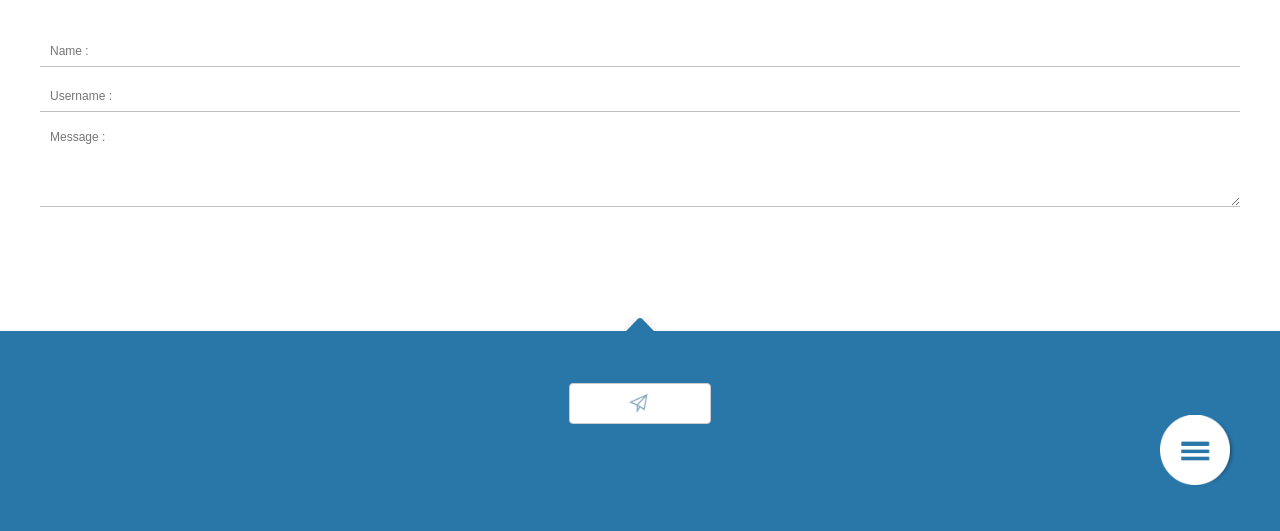
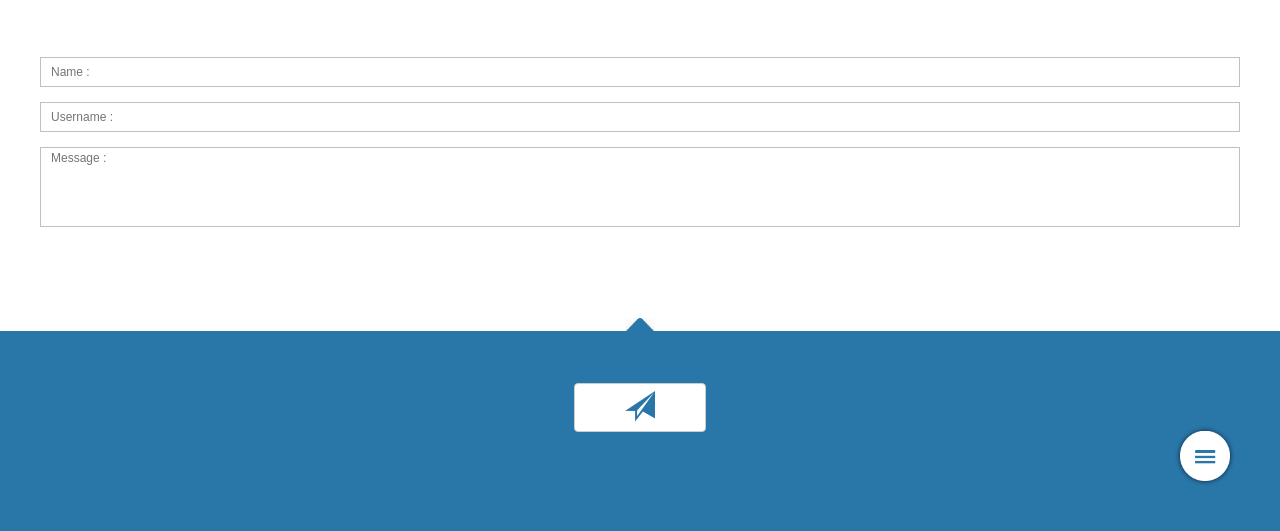
Before and after one commit to ldridi/smartsquare, a plain HTML site: page contact.html in a window 1280 px wide. Shown: the part 269-800 px from the top of the page. Drawn offline with nearby package versions, Linux system fonts and the light colour scheme; a web font is replaced by a local one.

Commit message:
reglage all required

```diff
--- a/contact.html
+++ b/contact.html
@@ -21,10 +21,35 @@
       <script src="https://oss.maxcdn.com/html5shiv/3.7.2/html5shiv.min.js"></script>
       <script src="https://oss.maxcdn.com/respond/1.4.2/respond.min.js"></script>
     <![endif]-->
+    <style type="text/css">
+    a{
+      text-decoration: none;
+      color: white;
+    }
+    a:hover{
+      text-decoration: none;
+      color: white;
+    }
+    </style>
   </head>
   <body>
+
     <div class="contenu">
+    <div class="menu_page" style="position:fixed;background:rgba(53, 125, 173,0.9);width:100%;height:100vh;z-index:9;display:none;">
+         <div class="row">
+            <div class="col-md-6 col-xs-6 col-lg-offset-3 col-xs-offset-3" style="position:absolute;top:30%;">
+               <ul class="list-group list_menu">
+                  <li class="list-group-item" ><a href="index.html#Simplicity">Simplicity</a></li>
+                  <li class="list-group-item"><a href="index.html#Mesureable">Mesureable</a></li>
+                  <li class="list-group-item" ><a href="index.html#Accessibility">Accessibility</a></li>
+                  <li class="list-group-item" ><a href="index.html#Result">Result</a></li>
+                  <li class="list-group-item" ><a href="index.html#Time">Time & Again</a></li>
+               </ul>
+            </div>
+         </div>
+      </div>
       <div class="row">
+
           <div class="col-md-12">
               <div class="top">
                   <div class="row">
@@ -35,7 +60,7 @@
                           <img src="image/contact.png" class="logo_contact pull-right" width="50">
                       </div>
                       <div class="col-md-12"  >
-                          <p style="margin-top:-30px;">
+                          <p style="margin-top:-10px;">
                                   <h1 class="text1 text-center">Say hi,</h1>
                               </p>
                               <p class="text-center">
@@ -60,6 +85,7 @@
                   </div>
               </div>
           </div>
+
           <div class="col-md-12">
               <div class="bottom">
                   <div class="row">
@@ -69,26 +95,9 @@
                       <div class="col-md-12">
 
                               <p class="text-center" style="padding-right:4%;padding-top:1%;">
-                                    <div class="parent2">
-                                      <a href="index-2.html#section5" class="scroll">
-                                        <div class="test1"><b style="color:#2976A9;font-size:20px;">T</b></div>
-                                      </a>
-                                      <a href="index-2.html#section4" class="scroll">
-                                        <div class="test2"><b style="color:#2976A9;font-size:20px;">R</b></div>
-                                      </a>
-                                      <a href="index-2.html#section3" class="scroll">
-                                        <div class="test3"><b style="color:#2976A9;font-size:20px;">A</b></div>
-                                      </a>
-                                      <a href="index-2.html#section2" class="scroll">
-                                        <div class="test4"><b style="color:#2976A9;font-size:20px;">M</b></div>
-                                      </a>
-                                      <a href="index-2.html#section1" class="scroll">
-                                        <div class="test5"><b style="color:#2976A9;font-size:20px;">S</b></div>
-                                      </a>
-                                      <div class="mask2">
-                                        <img src='image/menu.png' width='70' style='margin-top:-15px;margin-left:-10px;'>
-                                      </div>
-                                    </div>
+                                  <div class="parent2">
+                                     <div class="mask2"><img src='image/menu.png' class="image_mask"></div>
+                                  </div>
                               </p>
 
                       </div>
@@ -98,7 +107,7 @@
                           <div class="col-md-12">
                               <p class="text-center">
                                   <div class="form-group">
-                                      <button class="btn btn-default btn-md center-block btn-send"><img src="image/send.png" class="image_send"></button>
+                                      <button class="btn btn-default btn-md center-block btn-send"><i class="glyphicon glyphicon-send image_send"></i></button>
                                   </div>
                               </p>
                           </div>
--- a/css/style_contact.css
+++ b/css/style_contact.css
@@ -36,20 +36,16 @@ body{
 }
 
 
-
-
-
-
 .parent2 {
   bottom:50px;
   right:50px;
   position:fixed;
  display:block;
-  width:60px;
-  height:60px;
+  width:50px;
+  height:50px;
   background-color:transparent;
   border-radius:50%;
-  z-index:20;
+  z-index:9999;
   -webkit-box-shadow: 0px 0px 5px 0px rgba(0,0,0,0.75);
 -moz-box-shadow: 0px 0px 5px 0px rgba(0,0,0,0.75);
 box-shadow: 0px 0px 5px 0px rgba(0,0,0,0.75);
@@ -57,85 +53,23 @@ box-shadow: 0px 0px 5px 0px rgba(0,0,0,0.75);
 .mask2 {
   bottom:50px;
   right:50px;
-  width:60px;
-  height:60px;
+  width:50px;
+  height:50px;
   background:#2976A9;
   border-radius:50%;
   position:absolute;
-  z-index:21;
+  z-index:9999;
   color:white;
   text-align:center;
   line-height:70px;
   cursor:pointer;
   position:fixed;
 }
-.test1 {
-  width:70%;
-  height:70%;
-  background-color:white;
-  border-radius:50%;
+.image_mask{
+  width: 50px;
+  height: 50px;
+  right: 0px;
   position:absolute;
-  color:white;
-  text-align:center;
-  line-height:45px;
-    top:5%;
-  left:0%;
-  z-index:19;
-  transition: all 500ms cubic-bezier(0.680, -0.550, 0.265, 1.550);
-    position:absolute;
-}
-.test2 {
-  width:70%;
-  height:70%;
-  background-color:white;
-  border-radius:50%;
-  position:absolute;
-  color:white;
-  text-align:center;
-  line-height:45px;
-    top:5%;
-  left:0%;
-  z-index:19;
-  transition: all 500ms cubic-bezier(0.680, -0.550, 0.265, 1.550) .2s;
-}
-.test3 {
-  width:70%;
-  height:70%;
-  background-color:white;
-  border-radius:50%;
-  position:absolute;
-  color:white;
-  text-align:center;
-  line-height:45px;
-    top:5%;
-  left:0%;
-  transition: all 500ms cubic-bezier(0.680, -0.550, 0.265, 1.550) .4s;
-}
-  .test4 {
-  width:70%;
-  height:70%;
-  background-color:white;
-  border-radius:50%;
-  position:absolute;
-  color:white;
-  text-align:center;
-  line-height:45px;
-    top:5%;
-  left:0%;
-  transition: all 500ms cubic-bezier(0.680, -0.550, 0.265, 1.550) .6s;
-}
-.test5 {
- width:70%;
-  height:70%;
-  background-color:white;
-  border-radius:50%;
-  position:absolute;
-  color:white;
-  text-align:center;
-  line-height:45px;
-    top:5%;
-  left:0%;
-  transition: all 500ms cubic-bezier(0.680, -0.550, 0.265, 1.550) .8s;
 }
 
 
@@ -143,16 +77,20 @@ box-shadow: 0px 0px 5px 0px rgba(0,0,0,0.75);
   cursor: pointer;
 }
 
-.btn-send{
-  padding-left: 50px;
-  padding-right: 50px;
-}
-.btn-send:hover, :focus{
-  background: white;
-}
+
 
 
 @media only screen and (min-width : 320px) {
+  .list_menu li{
+    background: transparent;
+    border: 0;
+    text-align: center;
+    font-size: 20px;
+    margin-left: 20px;
+    color: white;
+    font-family: 'Montserrat Light', arial;
+    cursor: pointer;
+}
   .text1{
     font-size: 30px;
     color: #404040;
@@ -173,11 +111,12 @@ box-shadow: 0px 0px 5px 0px rgba(0,0,0,0.75);
 
 }
 .image_send{
-  width: 70px;
+  font-size: 20px;
+  color: #2976AA;
 }
 .btn-send{
-  padding-left: 10px;
-  padding-right: 10px;
+  padding-left: 30px;
+  padding-right: 30px;
 
 }
 .btn-send:hover, :focus{
@@ -185,7 +124,7 @@ box-shadow: 0px 0px 5px 0px rgba(0,0,0,0.75);
 }
 
 .textarea_form{
-  height: 150px;
+  height: 90px;
   width: 100%;
   padding-left: 10px;
   border-top: 0px;
@@ -195,6 +134,7 @@ box-shadow: 0px 0px 5px 0px rgba(0,0,0,0.75);
   font-family: 'Montserrat Light', arial;
   font-weight: normal;
   font-size: 12px;
+  resize:none;
 }
 .input_form{
   width: 100%;
@@ -210,7 +150,7 @@ box-shadow: 0px 0px 5px 0px rgba(0,0,0,0.75);
 }
 .logo_contact{
 
-  top:30px;
+  top:35px;
   right:50px;
   position:fixed;
  display:block;
@@ -218,14 +158,22 @@ box-shadow: 0px 0px 5px 0px rgba(0,0,0,0.75);
   font-size: 30px;
   color: #2976A9;
 
-  z-index:20;
 }
 .logo_logo{
    width: 130px;
 }
 }
 
-@media only screen and (min-width : 1200px) {
+@media only screen and (min-width : 768px) {
+  .list_menu li{
+    background: transparent;
+    border: 0;
+    text-align: center;
+    font-size: 25px;
+    color: white;
+    font-family: 'Montserrat Light', arial;
+    cursor: pointer;
+}
   .text1{
     font-size: 80px;
     color: #404040;
@@ -245,11 +193,12 @@ box-shadow: 0px 0px 5px 0px rgba(0,0,0,0.75);
 }
 
 .image_send{
-  width: 80px;
+  font-size: 30px;
+  color: #2976AA;
 }
 .btn-send{
-  padding-left:30px;
-  padding-right: 30px;
+  padding-left:50px;
+  padding-right: 50px;
 
 }
 .btn-send:hover, :focus{
@@ -263,9 +212,10 @@ box-shadow: 0px 0px 5px 0px rgba(0,0,0,0.75);
   border-top: 0px;
   border-left: 0px;
   border-right: 0px;
-  border-bottom:1px solid silver;
+  border:1px solid silver;
   padding-left: 10px;
   font-family: 'Montserrat Light', arial;
+  resize:none;
 
 }
 .input_form{
@@ -275,11 +225,11 @@ box-shadow: 0px 0px 5px 0px rgba(0,0,0,0.75);
   border-top: 0px;
   border-left: 0px;
   border-right: 0px;
-  border-bottom:1px solid silver;
+  border:1px solid silver;
 }
 .logo_contact{
 
-  top:30px;
+  top:35px;
   right:50px;
   position:fixed;
  display:block;
@@ -287,9 +237,10 @@ box-shadow: 0px 0px 5px 0px rgba(0,0,0,0.75);
   font-size: 30px;
   color: #2976A9;
 
-  z-index:20;
+  z-index:1;
 }
 .logo_logo{
    width: 200px;
+   z-index: 9999999;
 }
 }
--- a/js/plugin.js
+++ b/js/plugin.js
@@ -74,9 +74,13 @@ $('#s').click(function(){
 
 
 
-$(function(){
-            $('.menu_page1').delay(1500).slideUp(500);
+      $(function(){
+            $(window).load(function() {
+                $('.menu_page1').delay(1000).slideUp(500);
+            });
         });
+
+
 
 
 $(function(){
```
Also changed, not shown: css/style.css (+22 -2 lines), index.html (+3 -3 lines).
